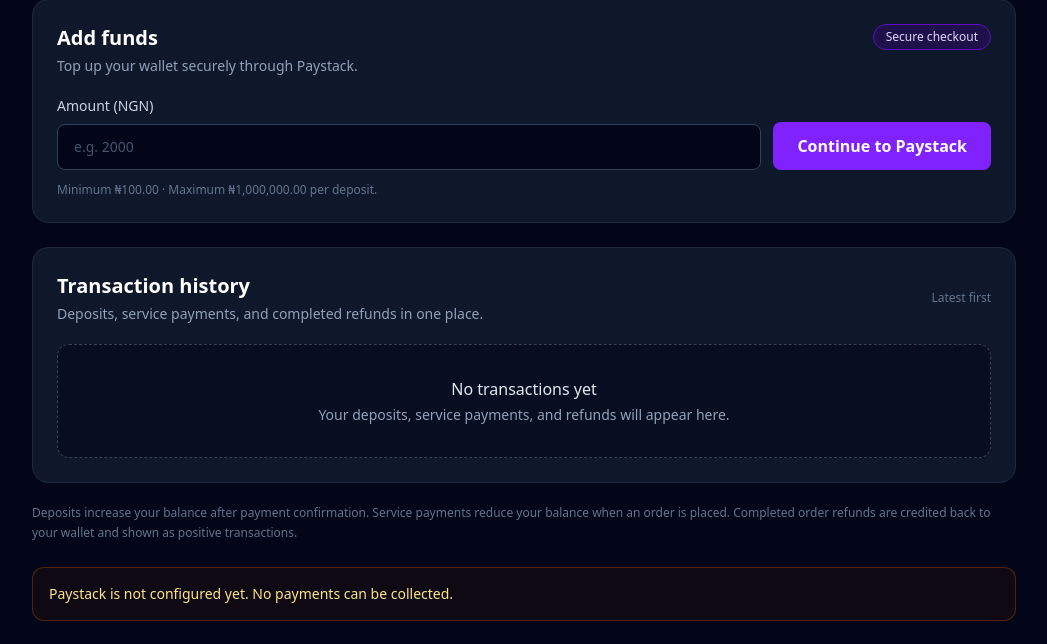
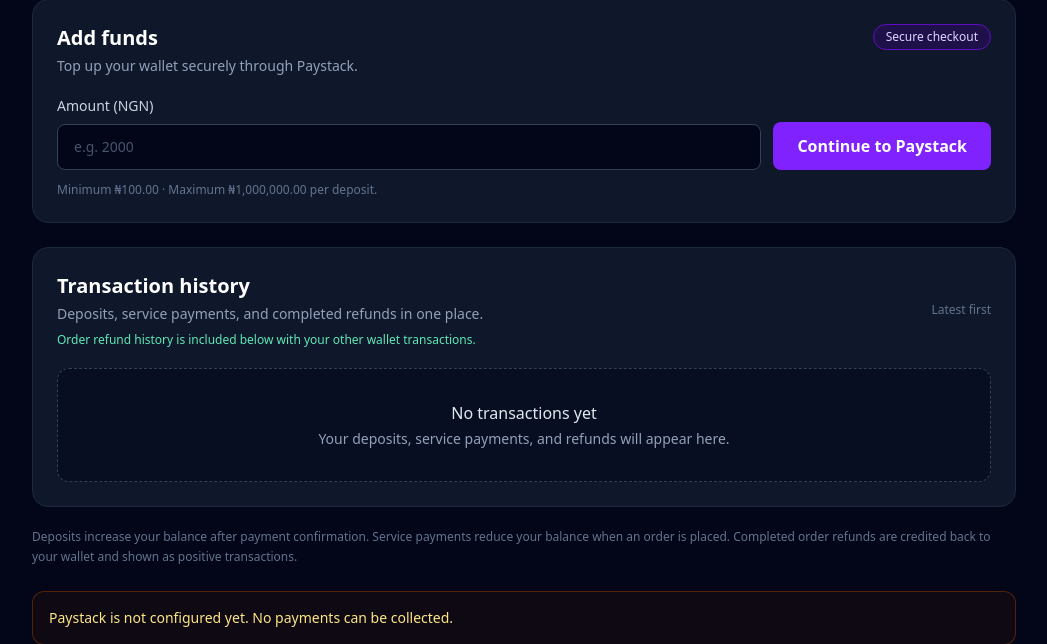
Before and after one commit to Blakesammy51/firebooster-panel, a Laravel app: page /wallet in a window 1280 px wide. Shown: the part 403-1047 px from the top of the page, without its empty margins (116-1163 px from the left). Before the commit the page ends 1024 px from the top, so only its background shows below. Run offline with Laravel 12, Linux system fonts and the light colour scheme; the visitor is signed in with stand-in values (Sample User, id 1); data that the repository does not hold is empty; style sheets or scripts are compiled from the project's sources.

Commit message:
Restore refund history label in unified wallet history

```diff
--- a/backend/resources/views/wallet/index.blade.php
+++ b/backend/resources/views/wallet/index.blade.php
@@ -56,6 +56,7 @@
 <div>
 <h2 class="text-xl font-semibold">Transaction history</h2>
 <p class="mt-1 text-sm text-slate-400">Deposits, service payments, and completed refunds in one place.</p>
+<p class="mt-2 text-xs text-emerald-300">Order refund history is included below with your other wallet transactions.</p>
 </div>
 <span class="text-xs text-slate-500">Latest first</span>
 </div>
```
